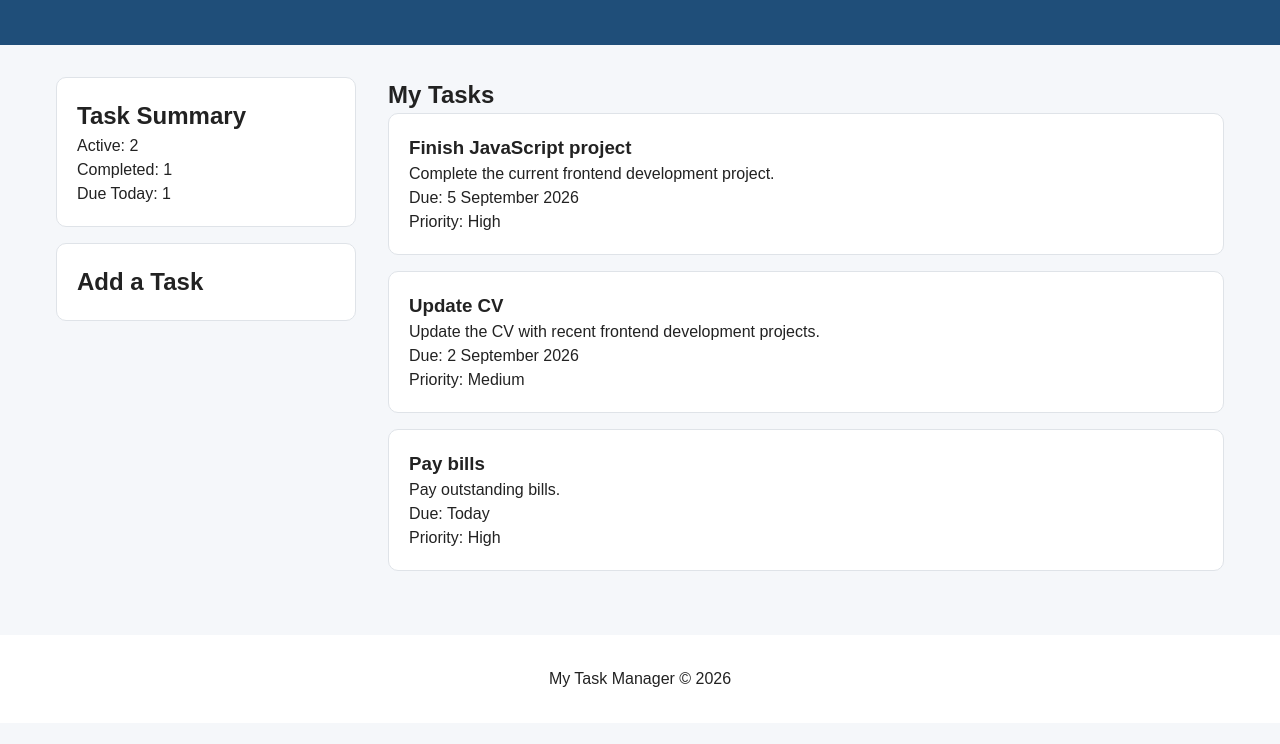
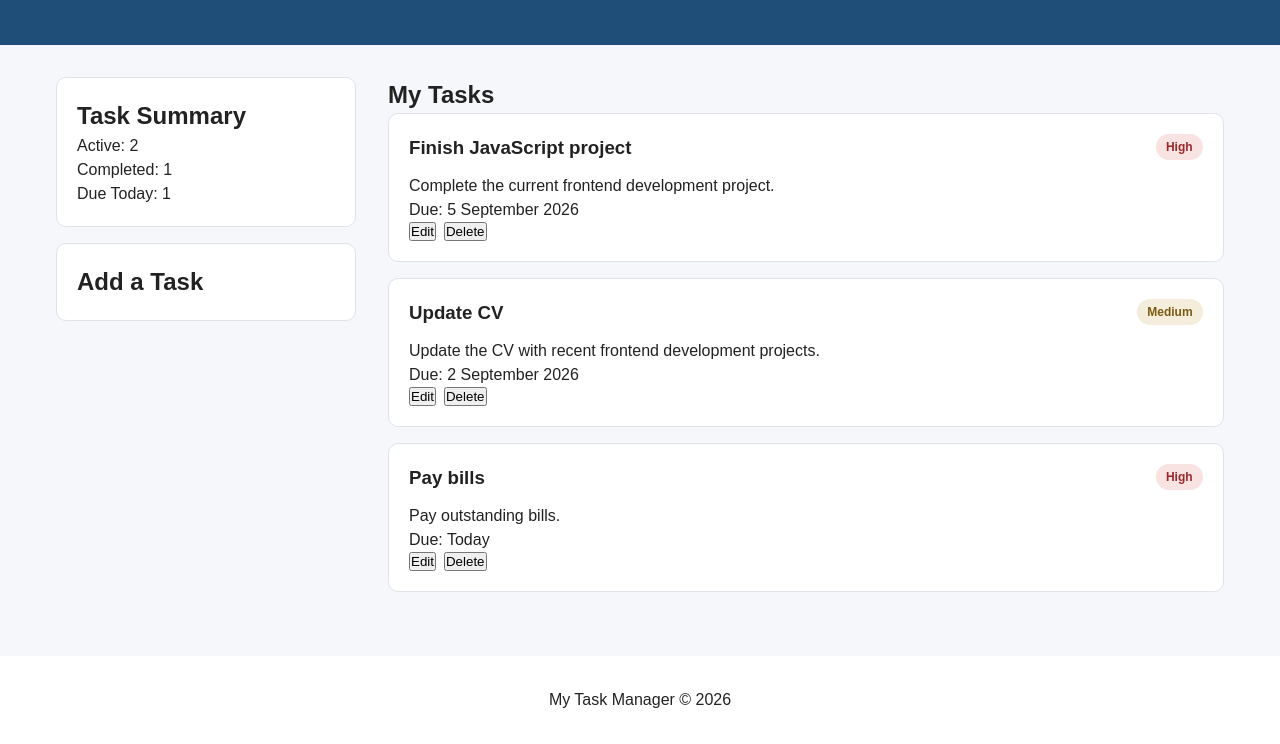
Before and after one commit to anthonycheung1/personal-task-manager, a plain HTML site: page index.html in a window 1280 px wide. Shown: the part 123-867 px from the top of the page. Before the commit the page ends 846 px from the top, so only its background shows below. Drawn offline with Linux system fonts and the light colour scheme.

Commit message:
Improve static task card layout

```diff
--- a/index.html
+++ b/index.html
@@ -41,26 +41,64 @@
           <h2>My Tasks</h2>
 
           <article class="task-card">
-            <h3>Finish JavaScript project</h3>
-            <p>Complete the current frontend development project.</p>
-            <p>Due: 5 September 2026</p>
-            <p>Priority: High</p>
+            <div class="task-header">
+              <h3>Finish JavaScript project</h3>
+              <span class="priority-badge priority-high">High</span>
+            </div>
+
+            <p class="task-description">
+              Complete the current frontend development project.
+            </p>
+
+            <p class="task-due-date">
+              Due: 5 September 2026
+            </p>
+
+            <div class="task-actions">
+              <button type="button" class="edit-button">Edit</button>
+              <button type="button" class="delete-button">Delete</button>
+            </div>
           </article>
 
           <article class="task-card">
-            <h3>Update CV</h3>
-            <p>Update the CV with recent frontend development projects.</p>
-            <p>Due: 2 September 2026</p>
-            <p>Priority: Medium</p>
+            <div class="task-header">
+              <h3>Update CV</h3>
+              <span class="priority-badge priority-medium">Medium</span>
+            </div>
+
+            <p class="task-description">
+              Update the CV with recent frontend development projects.
+            </p>
+
+            <p class="task-due-date">
+              Due: 2 September 2026
+            </p>
+
+            <div class="task-actions">
+              <button type="button" class="edit-button">Edit</button>
+              <button type="button" class="delete-button">Delete</button>
+            </div>
           </article>
 
           <article class="task-card">
-            <h3>Pay bills</h3>
-            <p>Pay outstanding bills.</p>
-            <p>Due: Today</p>
-            <p>Priority: High</p>
+            <div class="task-header">
+              <h3>Pay bills</h3>
+              <span class="priority-badge priority-high">High</span>
+            </div>
+
+            <p class="task-description">
+              Pay outstanding bills.
+            </p>
+
+            <p class="task-due-date">
+              Due: Today
+            </p>
+
+            <div class="task-actions">
+              <button type="button" class="edit-button">Edit</button>
+              <button type="button" class="delete-button">Delete</button>
+            </div>
           </article>
-
         </section>
 
       </div>
--- a/style.css
+++ b/style.css
@@ -47,3 +47,38 @@ body {
   text-align: center;
   background-color: white;
 }
+
+.task-header {
+  display: flex;
+  justify-content: space-between;
+  align-items: flex-start;
+  gap: 1rem;
+  margin-bottom: 0.75rem;
+}
+
+.priority-badge {
+  border-radius: 999px;
+  padding: 0.25rem 0.65rem;
+  font-size: 0.75rem;
+  font-weight: bold;
+}
+
+.priority-high {
+  background-color: #f8e2e2;
+  color: #9a2929;
+}
+
+.priority-medium {
+  background-color: #f5eddc;
+  color: #7a5a13;
+}
+
+.priority-low {
+  background-color: #e5f0e8;
+  color: #28633a;
+}
+
+.task-actions {
+  display: flex;
+  gap: 0.5rem;
+}
```
